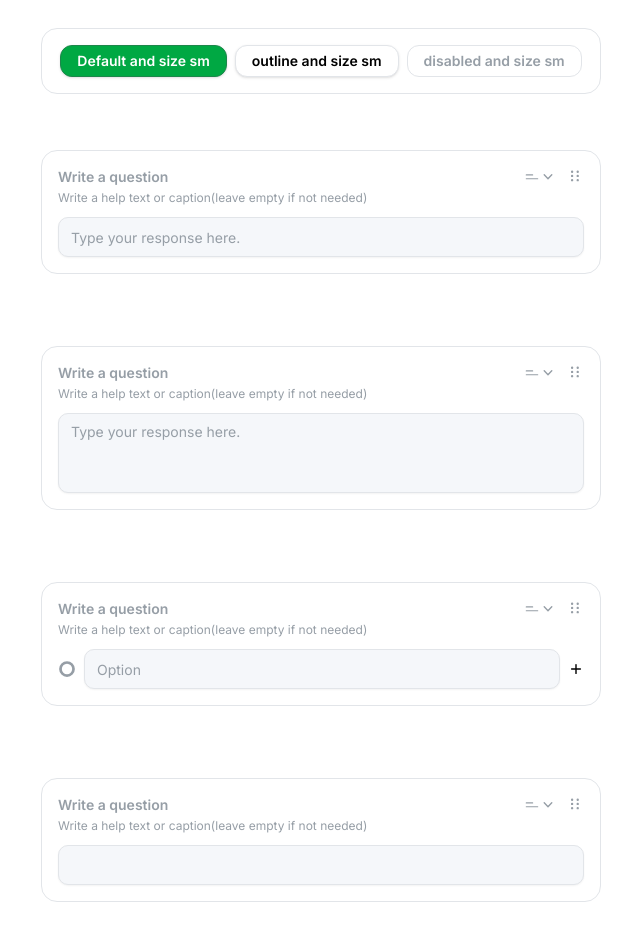
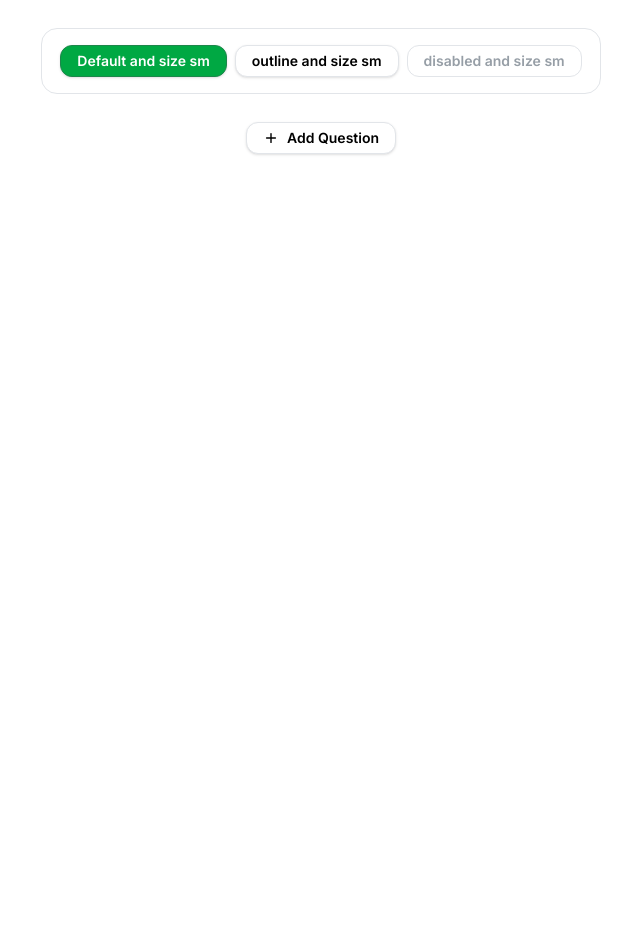
Before and after one commit to swarajspatil158/forms, a Next.js app: page / in a window 1280 px wide. Shown: the top 952 px of the page, without its empty margins (319-959 px from the left). After the commit the page ends 800 px from the top, so only its background shows below. Built offline with nearby package versions, Linux system fonts and the light colour scheme.

Commit message:
Add dynamic question field

```diff
--- a/components/QuestionDropdown.tsx
+++ b/components/QuestionDropdown.tsx
@@ -1,4 +1,4 @@
-import * as React from "react"
+import * as React from "react";
 import { Button } from "@/components/ui/button";
 import {
   DropdownMenu,
@@ -17,7 +17,63 @@ import HashtagIcon from "@/components/Icons/HashtagIcon";
 import CalendarIcon from "@/components/Icons/CalendarIcon";
 import ChevDownIcon from "@/components/Icons/ChevDownIcon";
 
-const QuestionDropdown = () => {
+type QuestionType = 'input' | 'textarea' | 'radio' | 'number' | 'url' | 'date';
+
+interface QuestionTypeConfig {
+  type: QuestionType;
+  label: string;
+  icon: React.FC<{ className?: string }>;
+}
+
+interface QuestionDropdownProps {
+  selectedType?: QuestionType;
+  onTypeChange?: (type: QuestionType) => void;
+}
+
+const questionTypes: QuestionTypeConfig[] = [
+  {
+    type: 'input',
+    label: 'Short Answer',
+    icon: ShortAnswerIcon,
+  },
+  {
+    type: 'textarea',
+    label: 'Long Answer',
+    icon: LongAnswerIcon,
+  },
+  {
+    type: 'radio',
+    label: 'Single Select',
+    icon: RadioIcon,
+  },
+  {
+    type: 'url',
+    label: 'URL',
+    icon: UrlIcon,
+  },
+  {
+    type: 'number',
+    label: 'Number',
+    icon: HashtagIcon,
+  },
+  {
+    type: 'date',
+    label: 'Date',
+    icon: CalendarIcon,
+  },
+];
+
+const QuestionDropdown: React.FC<QuestionDropdownProps> = ({
+  selectedType = 'input',
+  onTypeChange
+}) => {
+  const selectedConfig = questionTypes.find(qt => qt.type === selectedType) || questionTypes[0];
+  const SelectedIcon = selectedConfig.icon;
+
+  const handleTypeSelect = (type: QuestionType) => {
+    onTypeChange?.(type);
+  };
+
   return (
     <DropdownMenu>
       <DropdownMenuTrigger asChild className="relative">
@@ -26,7 +82,7 @@ const QuestionDropdown = () => {
           size="icon"
           className="flex items-center justify-center gap-0 cursor-pointer"
         >
-          <ShortAnswerIcon className="h-5 w-5" />
+          <SelectedIcon className="h-5 w-5" />
           <ChevDownIcon />
         </Button>
       </DropdownMenuTrigger>
@@ -35,24 +91,15 @@ const QuestionDropdown = () => {
           Input Types
         </DropdownMenuLabel>
         <DropdownMenuSeparator />
-        <DropdownMenuItem className="w-[150px] md:w-[300px] text-start px-3 py-2 cursor-pointer text-sm font-medium">
-          <ShortAnswerIcon /> Short Answer
-        </DropdownMenuItem>
-        <DropdownMenuItem className="w-[150px] md:w-[300px] text-start px-3 py-2 cursor-pointer text-sm font-medium">
-          <LongAnswerIcon /> Long Answer
-        </DropdownMenuItem>
-        <DropdownMenuItem className="w-[150px] md:w-[300px] text-start px-3 py-2 cursor-pointer text-sm font-medium">
-          <RadioIcon /> Single Select
-        </DropdownMenuItem>
-        <DropdownMenuItem className="w-[150px] md:w-[300px] text-start px-3 py-2 cursor-pointer text-sm font-medium">
-          <UrlIcon /> URL
-        </DropdownMenuItem>
-        <DropdownMenuItem className="w-[150px] md:w-[300px] text-start px-3 py-2 cursor-pointer text-sm font-medium">
-          <HashtagIcon /> Number
-        </DropdownMenuItem>
-        <DropdownMenuItem className="w-[150px] md:w-[300px] text-start px-3 py-2 cursor-pointer text-sm font-medium">
-          <CalendarIcon /> Date
-        </DropdownMenuItem>
+        {questionTypes.map(({ type, label, icon: Icon }) => (
+          <DropdownMenuItem
+            key={type}
+            className="w-[150px] md:w-[300px] text-start px-3 py-2 cursor-pointer text-sm font-medium"
+            onClick={() => handleTypeSelect(type)}
+          >
+            <Icon className="mr-2" /> {label}
+          </DropdownMenuItem>
+        ))}
       </DropdownMenuContent>
     </DropdownMenu>
   );
--- a/components/QuestionField.tsx
+++ b/components/QuestionField.tsx
@@ -1,31 +1,67 @@
-import * as React from "react"
-import { ReactNode } from "react";
+import React, { ReactNode } from "react";
 import DragDropVerticalIcon from "@/components/Icons/DragDropVertical";
 import { Button } from "@/components/ui/button";
 import { QuestionInput } from "@/components/ui/question-input";
 import QuestionDropdown from "@/components/QuestionDropdown";
 
+type QuestionType = 'input' | 'textarea' | 'radio' | 'number' | 'url' | 'date';
+
 interface QuestionFieldProps {
   children: ReactNode;
+  selectedType: QuestionType;
+  onTypeChange?: (type: QuestionType) => void;
+  onQuestionChange?: (question: string) => void;
+  onHelpTextChange?: (helpText: string) => void;
+  question?: string;
+  helpText?: string;
+  className?: string;
 }
 
-const QuestionField = ({ children }: QuestionFieldProps) => {
+const QuestionField: React.FC<QuestionFieldProps> = ({
+  children,
+  selectedType,
+  onTypeChange,
+  onQuestionChange,
+  onHelpTextChange,
+  question = '',
+  helpText = '',
+  className = ''
+}) => {
+  const handleQuestionChange = (value: string) => {
+    onQuestionChange?.(value);
+  };
+
+  const handleHelpTextChange = (value: string) => {
+    onHelpTextChange?.(value);
+  };
+
   return (
-    <div className="transition-colors ease-out duration-75 items-center justify-center gap-2 my-7 p-4 border rounded-2xl">
+    <div className={`transition-colors ease-out duration-75 items-center justify-center gap-2 my-7 p-4 border rounded-2xl ${className}`}>
       <div className="flex gap-1 items-start justify-start">
         <div className="flex-grow">
           <QuestionInput
+            value={question}
+            onChange={(e) => handleQuestionChange(e.target.value)}
             placeholder="Write a question"
             className="text-muted-foreground font-semibold text-sm"
           />
           <QuestionInput
+            value={helpText}
+            onChange={(e) => handleHelpTextChange(e.target.value)}
             placeholder="Write a help text or caption(leave empty if not needed)"
             className="text-muted-foreground font-normal text-xs md:text-xs"
           />
         </div>
         <div className="flex-shrink flex gap-3 text-muted-foreground">
-          <QuestionDropdown />
-          <Button size="icon" variant="ghost">
+          <QuestionDropdown
+            selectedType={selectedType}
+            onTypeChange={onTypeChange}
+          />
+          <Button
+            size="icon"
+            variant="ghost"
+            className="cursor-move"
+          >
             <DragDropVerticalIcon strokeWidth={2} />
           </Button>
         </div>
--- a/components/QuestionList.tsx
+++ b/components/QuestionList.tsx
@@ -1,32 +1,73 @@
-'use client'
-
-import * as React from "react";
+import React from 'react';
 import { Input } from "@/components/ui/input";
 import { Textarea } from "@/components/ui/textarea";
-import QuestionField from "@/components/QuestionField";
 import { Button } from "@/components/ui/button";
-import PlusIcon from "@/components/Icons/PlusIcon";
 import { X } from "lucide-react";
 import FormattedDateInput from "./ui/formatted-date-input";
 import DynamicInputs from "./DynamicInputs";
+import QuestionField from "@/components/QuestionField";
+import PlusIcon from "@/components/Icons/PlusIcon";
+
+type QuestionType = 'input' | 'textarea' | 'radio' | 'number' | 'url' | 'date';
 
 interface Question {
   id: string;
-  type: 'input' | 'textarea' | 'radio' | 'number' | 'url' | 'date';
+  type: QuestionType;
+  question?: string;
+  helpText?: string;
 }
 
 interface QuestionListProps {
   onQuestionAdd?: () => void;
 }
 
+const QuestionInputMap: Record<QuestionType, React.FC<{ className?: string }>> = {
+  input: ({ className }) => (
+    <Input
+      type="text"
+      placeholder="Type your response here."
+      className={className}
+    />
+  ),
+  textarea: ({ className }) => (
+    <Textarea
+      placeholder="Type your response here."
+      className={`resize-none ${className}`}
+    />
+  ),
+  radio: ({ className }) => (
+    <DynamicInputs
+      type="text"
+      placeholder="option"
+      className={className}
+    />
+  ),
+  number: ({ className }) => (
+    <Input
+      type="number"
+      placeholder="Enter a number"
+      className={className}
+    />
+  ),
+  url: ({ className }) => (
+    <Input
+      type="text"
+      placeholder="https://www.example.com"
+      className={className}
+    />
+  ),
+  date: ({ className }) => (
+    <FormattedDateInput
+      type="text"
+      placeholder="DD-MM-YY"
+      className={className}
+    />
+  ),
+};
+
 const QuestionList: React.FC<QuestionListProps> = ({ onQuestionAdd }) => {
   const [questions, setQuestions] = React.useState<Question[]>([
-    { id: '1', type: 'input' },
-    { id: '2', type: 'textarea' },
-    { id: '3', type: 'radio' },
-    { id: '4', type: 'number' },
-    { id: '5', type: 'url' },
-    { id: '6', type: 'date' },
+
   ]);
 
   const addQuestion = () => {
@@ -36,7 +77,6 @@ const QuestionList: React.FC<QuestionListProps> = ({ onQuestionAdd }) => {
     };
     setQuestions([...questions, newQuestion]);
 
-    // Call the scroll callback after adding the question
     setTimeout(() => {
       onQuestionAdd?.();
     }, 0);
@@ -46,45 +86,42 @@ const QuestionList: React.FC<QuestionListProps> = ({ onQuestionAdd }) => {
     setQuestions(questions.filter(q => q.id !== id));
   };
 
+  const handleTypeChange = (id: string, newType: QuestionType) => {
+    setQuestions(questions.map(q =>
+      q.id === id ? { ...q, type: newType } : q
+    ));
+  };
+
+  const handleQuestionChange = (id: string, question: string) => {
+    setQuestions(questions.map(q =>
+      q.id === id ? { ...q, question } : q
+    ));
+  };
+
+  const handleHelpTextChange = (id: string, helpText: string) => {
+    setQuestions(questions.map(q =>
+      q.id === id ? { ...q, helpText } : q
+    ));
+  };
+
+  const renderQuestionInput = (type: QuestionType) => {
+    const InputComponent = QuestionInputMap[type];
+    return <InputComponent className="mt-2.5" />;
+  };
+
   return (
     <div className="space-y-4 flex flex-col align-start mb-[40vh]">
       {questions.map((question) => (
         <div key={question.id} className="relative group">
-          <QuestionField>
-            {question.type === 'input' ? (
-              <Input
-                type="text"
-                placeholder="Type your response here."
-                className="mt-2.5"
-              />
-            ) : question.type === 'number' ? (
-              <Input
-                type="number"
-                placeholder=""
-                className="mt-2.5"
-              />
-            ) : question.type === 'date' ? (
-              <FormattedDateInput
-                type="text"
-                placeholder="DD-MM-YY"
-                className="mt-2.5"
-              />
-            ) : question.type === 'url' ? (
-              <Input
-                type="text"
-                placeholder="https://www.example.com"
-                className="mt-2.5"
-              />
-            ) : question.type === 'radio' ? (
-              <DynamicInputs type="text" placeholder="option" className="mt-2.5"/>
-            ): (
-              <Textarea
-                placeholder="Type your response here."
-                className="resize-none mt-2.5"
-              />
-            )}
-          </QuestionField>
-
+          <QuestionField
+            selectedType={question.type}
+            onTypeChange={(newType) => handleTypeChange(question.id, newType)}
+            onQuestionChange={(value) => handleQuestionChange(question.id, value)}
+            onHelpTextChange={(value) => handleHelpTextChange(question.id, value)}
+            question={question.question}
+            helpText={question.helpText}
+          >
+            {renderQuestionInput(question.type)}
             <Button
               variant="ghost"
               size="sm"
@@ -93,6 +130,7 @@ const QuestionList: React.FC<QuestionListProps> = ({ onQuestionAdd }) => {
             >
               <X className="h-4 w-4" />
             </Button>
+          </QuestionField>
         </div>
       ))}
 
```
Lines whose indentation alone changed are shown as unchanged.
